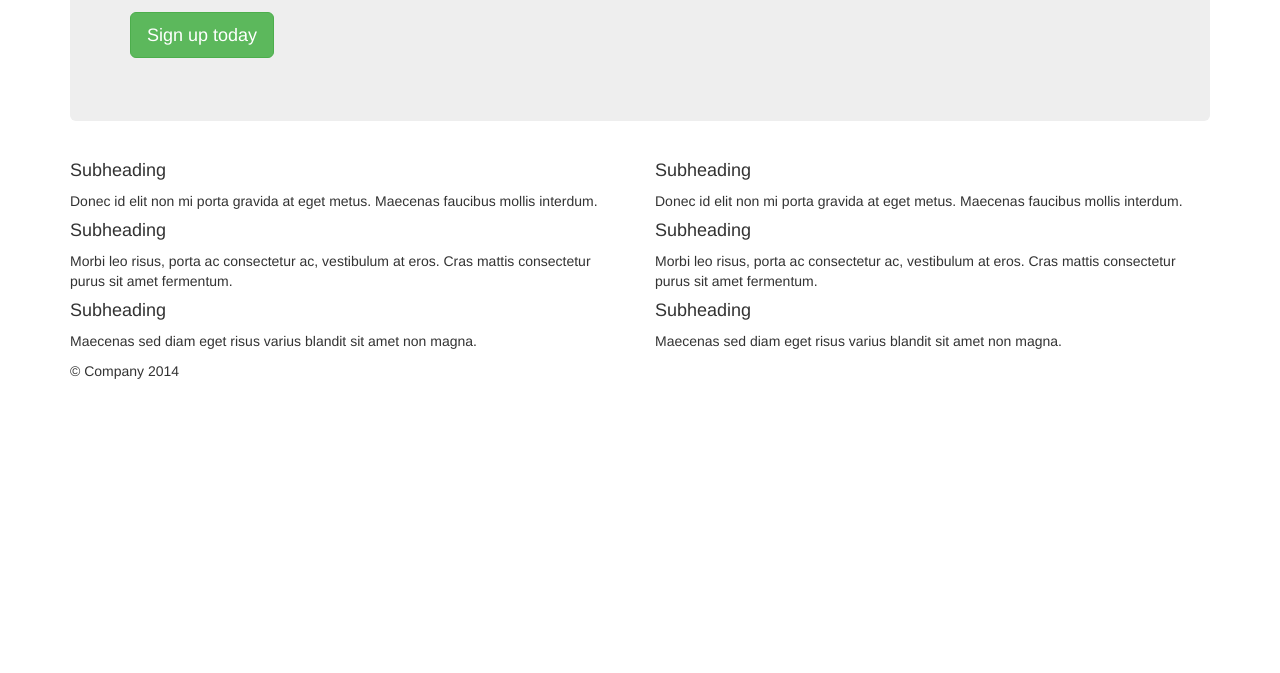
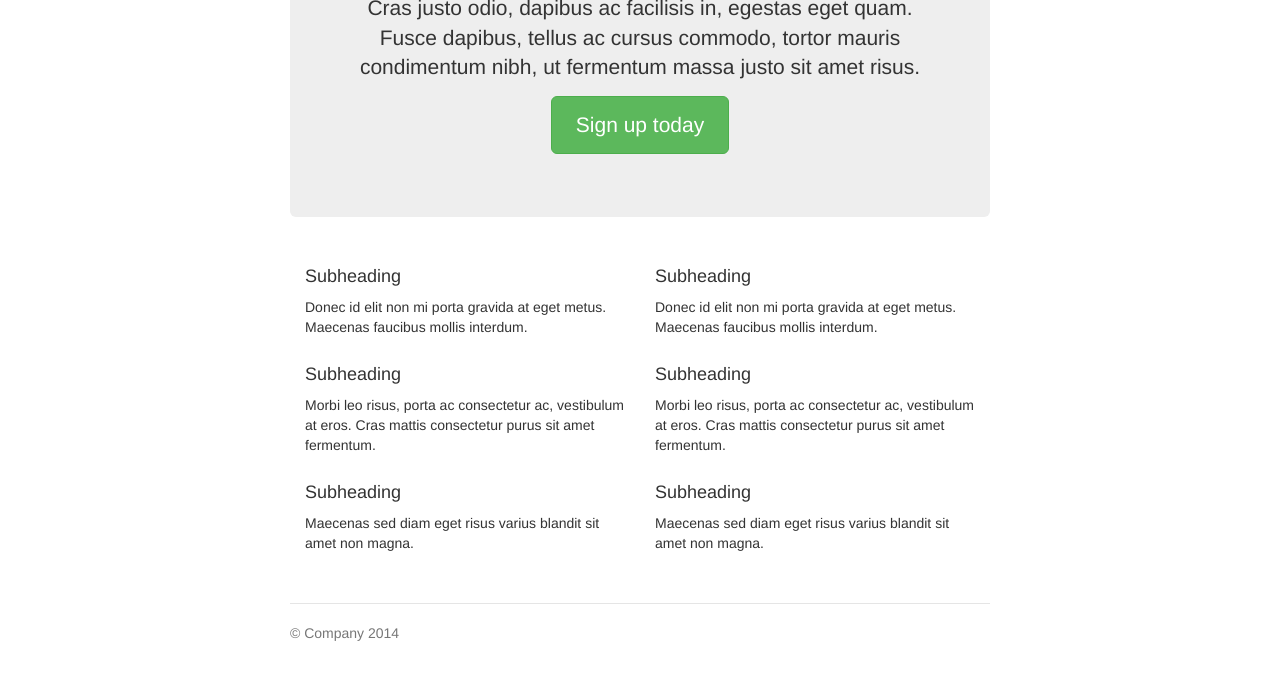
Before and after one commit to edhyah/edhyah.github.io, a plain HTML site: page index.html in a window 1280 px wide. Shown: the part 265-938 px from the top of the page. Before the commit the page ends 800 px from the top, so only its background shows below. Drawn offline with Linux system fonts and the light colour scheme; files that its build step writes are made by us from their sources; a script that the page names is missing.

Commit message:
enabled styles.css

```diff
--- a/index.html
+++ b/index.html
@@ -7,19 +7,14 @@
     <!-- The above 3 meta tags *must* come first in the head; any other head content must come *after* these tags -->
     <meta name="description" content="">
     <meta name="author" content="">
-    <link rel="icon" href="../../favicon.ico">
 
     <title>Narrow Jumbotron Template for Bootstrap</title>
 
     <!-- Bootstrap core CSS -->
-    <link href="../../dist/css/bootstrap.min.css" rel="stylesheet">
+    <link href="css/bootstrap.min.css" rel="stylesheet">
 
     <!-- Custom styles for this template -->
-    <link href="jumbotron-narrow.css" rel="stylesheet">
-
-    <!-- Just for debugging purposes. Don't actually copy these 2 lines! -->
-    <!--[if lt IE 9]><script src="../../assets/js/ie8-responsive-file-warning.js"></script><![endif]-->
-    <script src="../../assets/js/ie-emulation-modes-warning.js"></script>
+    <link href="styles.css" rel="stylesheet">
 
     <!-- HTML5 shim and Respond.js for IE8 support of HTML5 elements and media queries -->
     <!--[if lt IE 9]>
```
